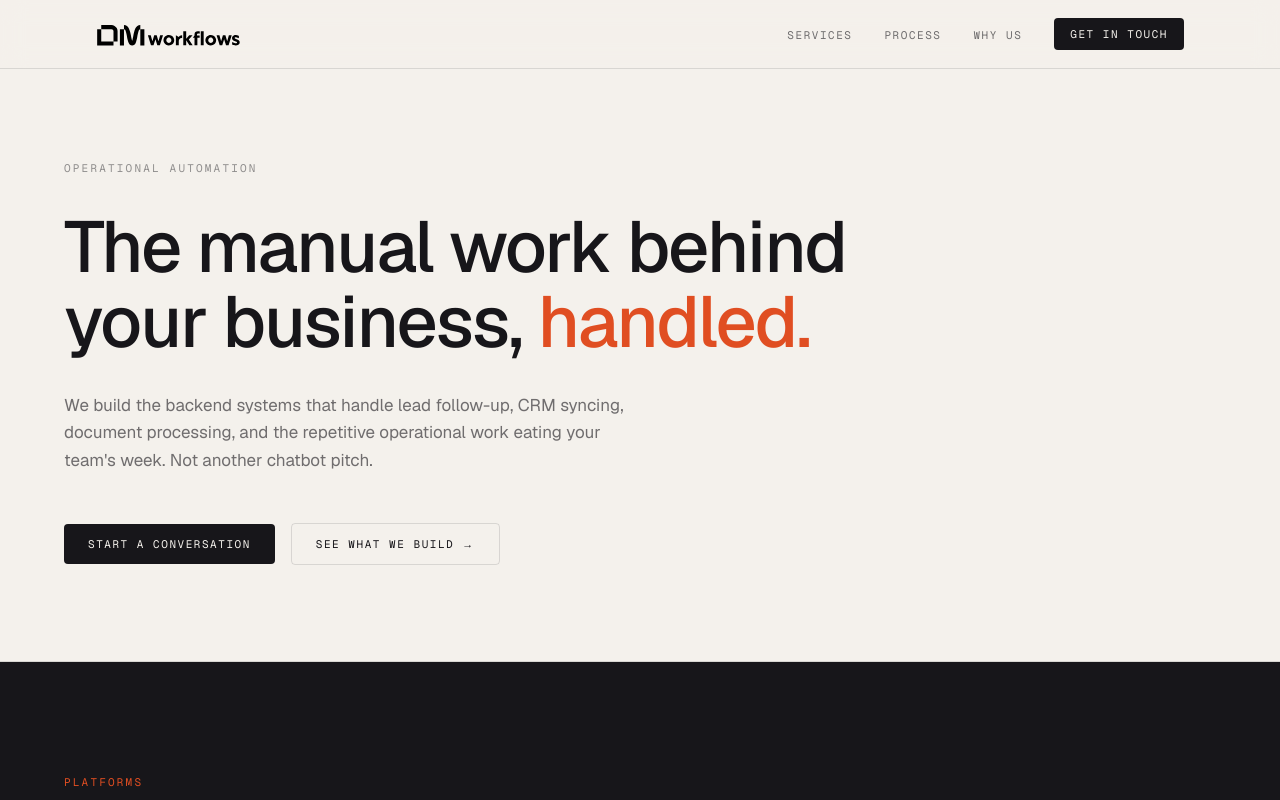
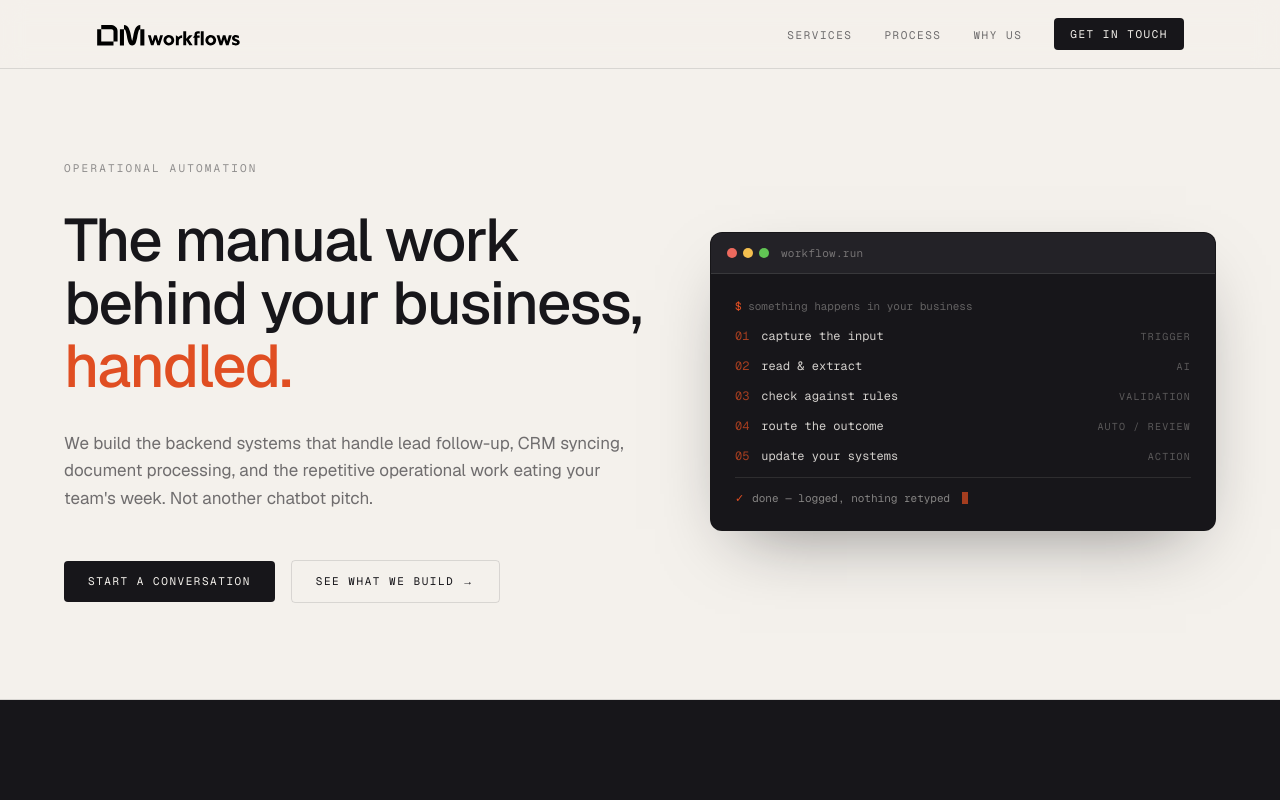
Before and after one commit to mors-codes/dm-workflows, a Next.js app: page / in a window 1280 px wide. Shown: the top 800 px of the page. Built offline with nearby package versions, Linux system fonts and the light colour scheme.

Commit message:
Hero terminal panel, hero load animation

```diff
--- a/components/sections/Hero.tsx
+++ b/components/sections/Hero.tsx
@@ -1,25 +1,59 @@
+"use client";
+
 import Link from "next/link";
+import { motion } from "motion/react";
+import { HeroTerminal } from "./HeroTerminal";
+
+const item = {
+  hidden: { opacity: 0, y: 32 },
+  visible: { opacity: 1, y: 0 },
+};
 
 export function Hero() {
   return (
     <section className="border-b border-line px-8 pb-24 pt-40">
-      <div className="mx-auto max-w-6xl">
-        <p className="font-mono text-[11px] uppercase tracking-[0.2em] text-mute-soft">
+      <div className="mx-auto grid max-w-6xl grid-cols-1 items-center gap-16 lg:grid-cols-[1.15fr_1fr]">
+        <motion.div
+          initial="hidden"
+          animate="visible"
+          variants={{
+            visible: {
+              transition: { staggerChildren: 0.18, delayChildren: 0.15 },
+            },
+          }}
+        >
+          <motion.p
+            variants={item}
+            transition={{ duration: 0.5, ease: [0.22, 1, 0.36, 1] }}
+            className="font-mono text-[11px] uppercase tracking-[0.2em] text-mute-soft"
+          >
             Operational automation
-        </p>
+          </motion.p>
 
-        <h1 className="mt-8 max-w-4xl text-5xl font-medium leading-[1.05] tracking-tight sm:text-6xl lg:text-7xl">
+          <motion.h1
+            variants={item}
+            transition={{ duration: 0.65, ease: [0.22, 1, 0.36, 1] }}
+            className="mt-8 text-5xl font-medium leading-[1.05] tracking-tight sm:text-6xl"
+          >
             The manual work behind your business,
             <span className="text-accent"> handled.</span>
-        </h1>
+          </motion.h1>
 
-        <p className="mt-8 max-w-xl text-[17px] leading-relaxed text-mute">
-          We build the backend systems that handle lead follow-up, CRM syncing,
-          document processing, and the repetitive operational work eating your
-          team&apos;s week. Not another chatbot pitch.
-        </p>
+          <motion.p
+            variants={item}
+            transition={{ duration: 0.6, ease: [0.22, 1, 0.36, 1] }}
+            className="mt-8 max-w-xl text-[17px] leading-relaxed text-mute"
+          >
+            We build the backend systems that handle lead follow-up, CRM
+            syncing, document processing, and the repetitive operational work
+            eating your team&apos;s week. Not another chatbot pitch.
+          </motion.p>
 
-        <div className="mt-12 flex flex-wrap items-center gap-4">
+          <motion.div
+            variants={item}
+            transition={{ duration: 0.6, ease: [0.22, 1, 0.36, 1] }}
+            className="mt-12 flex flex-wrap items-center gap-4"
+          >
             <Link
               href="#contact"
               className="rounded-sm bg-ink px-6 py-3 font-mono text-[11px] uppercase tracking-[0.14em] text-paper transition-colors hover:bg-accent"
@@ -36,7 +70,10 @@ export function Hero() {
                 →
               </span>
             </Link>
-        </div>
+          </motion.div>
+        </motion.div>
+
+        <HeroTerminal />
       </div>
     </section>
   );
--- /dev/null
+++ b/components/sections/HeroTerminal.tsx
@@ -0,0 +1,87 @@
+"use client";
+
+import { motion } from "motion/react";
+
+const steps = [
+  { label: "capture the input", tag: "trigger" },
+  { label: "read & extract", tag: "AI" },
+  { label: "check against rules", tag: "validation" },
+  { label: "route the outcome", tag: "auto / review" },
+  { label: "update your systems", tag: "action" },
+];
+
+export function HeroTerminal() {
+  return (
+    <motion.div
+      initial={{ opacity: 0, y: 20 }}
+      animate={{ opacity: 1, y: 0 }}
+      transition={{ duration: 1, ease: [0.22, 1, 0.36, 1], delay: 0.35 }}
+      className="overflow-hidden rounded-xl border border-ink/10 bg-ink shadow-[0_28px_70px_-30px_rgba(23,22,26,0.5)]"
+    >
+      <div className="flex items-center gap-3 border-b border-paper/10 bg-ink-soft px-4 py-3">
+        <span className="flex gap-1.5">
+          <span className="h-2.5 w-2.5 rounded-full bg-[#ed6a5e]" />
+          <span className="h-2.5 w-2.5 rounded-full bg-[#f4bf4f]" />
+          <span className="h-2.5 w-2.5 rounded-full bg-[#61c554]" />
+        </span>
+
+        <span className="font-mono text-[11px] tracking-wide text-paper/40">
+          workflow.run
+        </span>
+      </div>
+
+      <motion.div
+        initial="hidden"
+        animate="visible"
+        variants={{ visible: { transition: { staggerChildren: 0.22, delayChildren: 1 } } }}
+        className="space-y-3 p-5 sm:p-6"
+      >
+        <motion.p
+          variants={{
+            hidden: { opacity: 0 },
+            visible: { opacity: 1 },
+          }}
+          className="font-mono text-[11px] text-paper/35"
+        >
+          <span className="text-accent">$</span> something happens in your
+          business
+        </motion.p>
+
+        {steps.map((step, index) => (
+          <motion.div
+            key={step.label}
+            variants={{
+              hidden: { opacity: 0, x: -10 },
+              visible: { opacity: 1, x: 0 },
+            }}
+            transition={{ duration: 0.55, ease: [0.22, 1, 0.36, 1] }}
+            className="flex items-baseline justify-between gap-4 font-mono text-[12px]"
+          >
+            <span className="flex items-baseline gap-3">
+              <span className="tabular-nums text-accent/70">
+                {String(index + 1).padStart(2, "0")}
+              </span>
+              <span className="text-paper/85">{step.label}</span>
+            </span>
+
+            <span className="shrink-0 text-[10px] uppercase tracking-[0.12em] text-paper/30">
+              {step.tag}
+            </span>
+          </motion.div>
+        ))}
+
+        <motion.p
+          variants={{
+            hidden: { opacity: 0 },
+            visible: { opacity: 1 },
+          }}
+          className="flex items-center gap-2 border-t border-paper/10 pt-3 font-mono text-[11px] text-paper/50"
+        >
+          <span className="text-accent">✓</span>
+          done — logged, nothing retyped
+          <span className="ml-1 inline-block h-3 w-1.5 animate-pulse bg-accent" />
+        </motion.p>
+      </motion.div>
+    </motion.div>
+  );
+}
```
Lines whose indentation alone changed are shown as unchanged.
